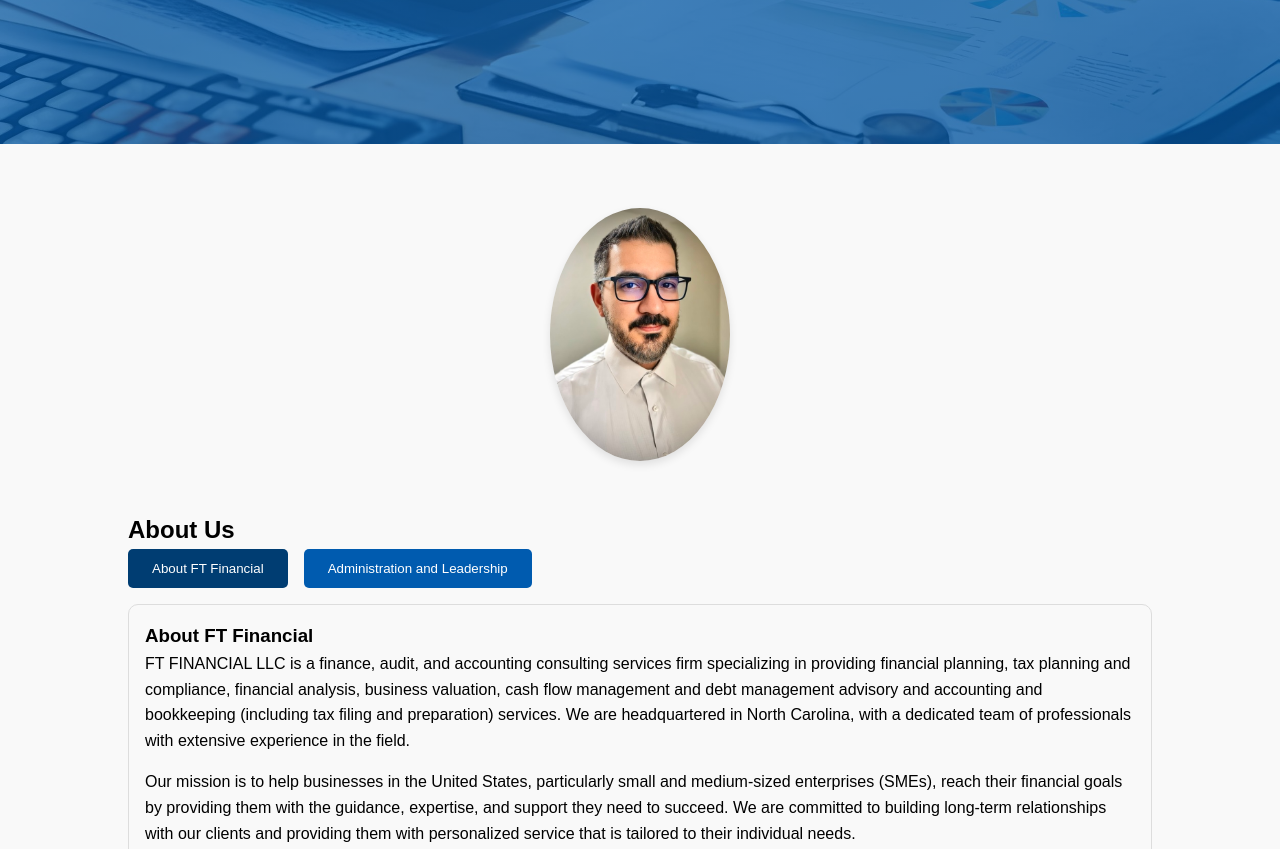
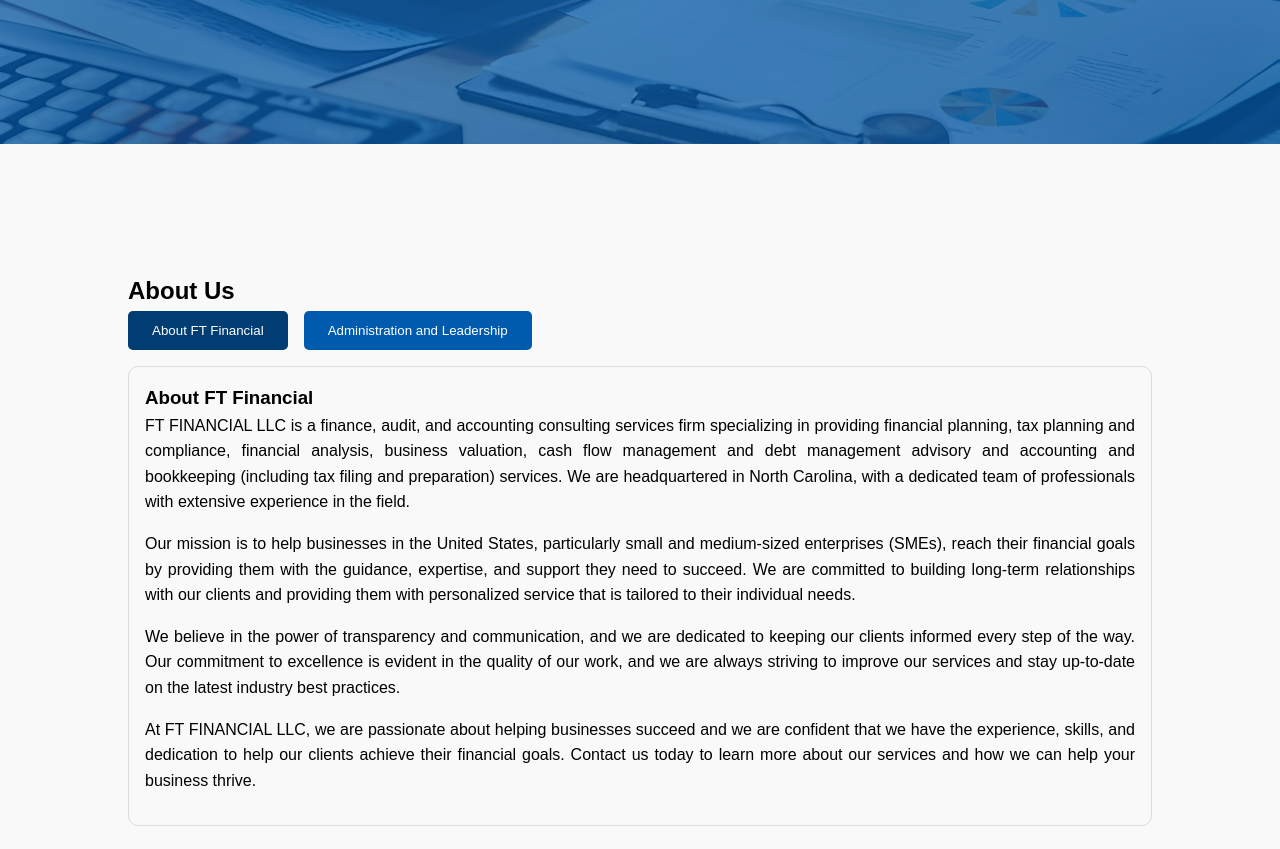
Before and after one commit to misaelguedes/FT-Financial, a plain HTML site: page index.html in a window 1280 px wide. Shown: the part 700-1549 px from the top of the page. Drawn offline with Linux system fonts and the light colour scheme.

Commit message:
Colocando a imagem do administrador dentro da aba 'Administration and Leadership'.

```diff
--- a/index.html
+++ b/index.html
@@ -33,12 +33,6 @@
         </div>
     </section>
 
-    <section id="photo">
-        <div class="intro-photo">
-            <img src="assets/fellippe.jpeg" alt="Owner Photo">
-        </div>
-    </section>
-
     <section id="about"></section>
         <div class="container">
             <h2>About Us</h2>
@@ -60,6 +54,9 @@
 
             <!-- Conteúdo da Aba "Administration and Leadership" -->
             <div id="leadership" class="tabcontent" style="display: none;">
+                <div class="intro-photo">
+                    <img src="assets/fellippe.jpeg" alt="Owner Photo">
+                </div>
                 <h3>Administration and Leadership</h3>
                 <p>Fellippe Camara Taborelli da Silva is an experienced accounting professional with over seven years of experience in the market. He holds a degree in Accounting Sciences from the Federal University of Mato Grosso, in Brazil, and possesses a strong understanding of accounting principles and practices. He is proficient in a variety of accounting software, including Thomson Reuters. Fellippe has a proven track record of success in managing and supervising accounting departments and has experience in providing tax and financial advisory services to small and medium-sized businesses. His passion for the profession has driven him to stay up-to-date and engaged in associations such as the Regional Accounting Council and NABA inc., and he has also received an award for his professional excellence.</p>
             </div>
--- a/styles.css
+++ b/styles.css
@@ -142,17 +142,15 @@ nav ul li a:hover {
 
 .tabcontent p {
     margin-bottom: 1rem;
+    text-align: justify;
 }
 
 section {
     padding: 4rem 0;
 }
 
-#photo {
-    display: flex;
-    justify-content: center; /* Centraliza horizontalmente */
-    align-items: center; /* Centraliza verticalmente (se houver altura definida) */
-    margin-bottom: -150px;
+.intro-photo {
+    text-align: center;
 }
 
 .intro-photo img {
```
